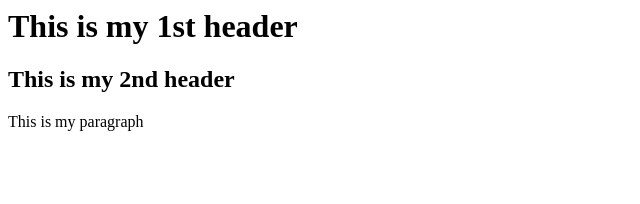
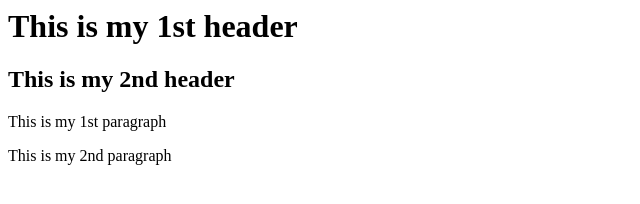
Before and after one commit to harshareddy/SshRemoreRepo, a plain HTML site: page index.html in a window 1280 px wide. Shown: the whole page, without its empty margins (0-640 px from the left). Drawn offline with Linux system fonts and the light colour scheme.

Commit message:
added 2nd paragraph

```diff
--- a/index.html
+++ b/index.html
@@ -10,6 +10,7 @@
  <body>
   <h1> This is my 1st header </h1>
   <h2> This is my 2nd header </h2>
-   <p> This is my paragraph </p>
+   <p> This is my 1st paragraph </p>
+   <p> This is my 2nd paragraph </p>
  </body>
 </html>
```
